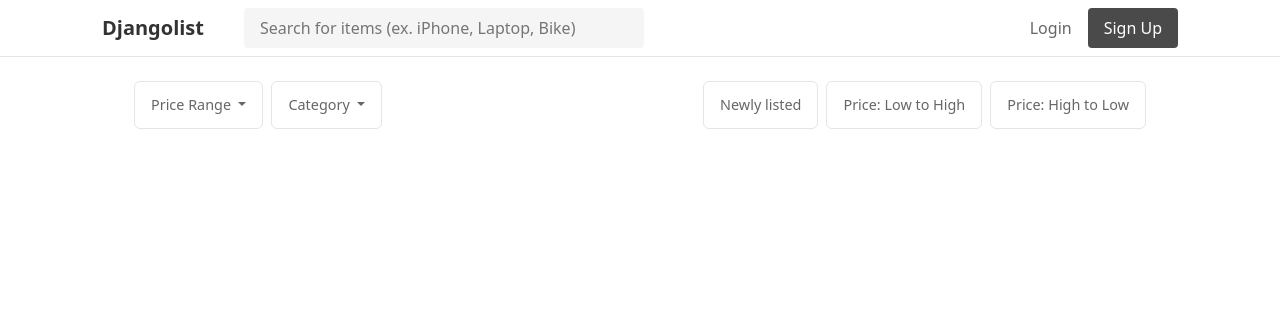
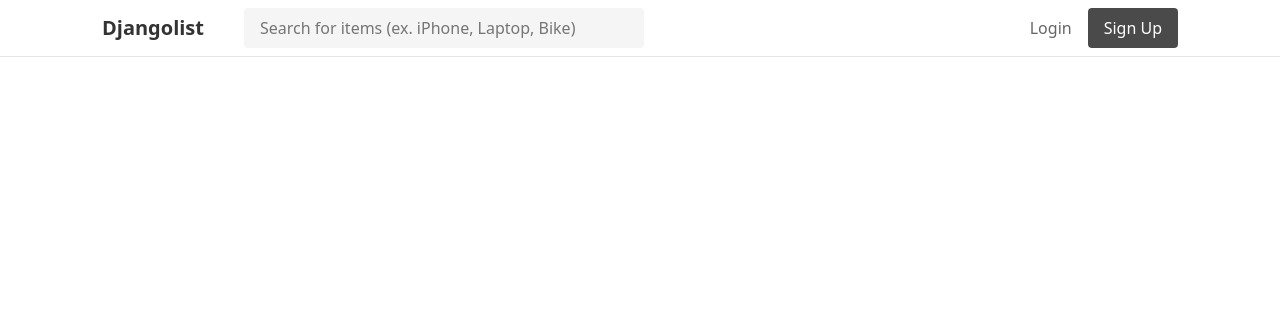
Before and after one commit to bvedant/djangolist, a Django app: page / in a window 1280 px wide. Shown: the top 317 px of the page. Run offline with Django 5.2, Linux system fonts and the light colour scheme; data that the repository does not hold is empty.

Commit message:
remove filter bar

```diff
--- a/ads/templates/ads/list.html
+++ b/ads/templates/ads/list.html
@@ -5,45 +5,6 @@
 
 {% block content %}
 <div class="container mt-4">
-    <!-- Filter Bar -->
-    <div class="d-flex justify-content-between align-items-center mb-4">
-        <div class="d-flex gap-2">
-            <div class="dropdown">
-                <button class="btn btn-outline-secondary dropdown-toggle" type="button" data-bs-toggle="dropdown">
-                    Price Range
-                </button>
-                <ul class="dropdown-menu">
-                    <li><a class="dropdown-item" href="#">All Prices</a></li>
-                    <li><a class="dropdown-item" href="#">Under $50</a></li>
-                    <li><a class="dropdown-item" href="#">$50 - $200</a></li>
-                    <li><a class="dropdown-item" href="#">$200 - $1000</a></li>
-                    <li><a class="dropdown-item" href="#">Over $1000</a></li>
-                </ul>
-            </div>
-            <div class="dropdown">
-                <button class="btn btn-outline-secondary dropdown-toggle" type="button" data-bs-toggle="dropdown">
-                    Category
-                </button>
-                <ul class="dropdown-menu">
-                    {% for category in categories %}
-                    <li><a class="dropdown-item" href="?category={{ category.slug }}">{{ category.name }}</a></li>
-                    {% endfor %}
-                </ul>
-            </div>
-        </div>
-        <div class="d-flex gap-2">
-            <a href="?sort=newest" class="btn btn-outline-secondary {% if request.GET.sort == 'newest' %}active{% endif %}">
-                Newly listed
-            </a>
-            <a href="?sort=price_low" class="btn btn-outline-secondary {% if request.GET.sort == 'price_low' %}active{% endif %}">
-                Price: Low to High
-            </a>
-            <a href="?sort=price_high" class="btn btn-outline-secondary {% if request.GET.sort == 'price_high' %}active{% endif %}">
-                Price: High to Low
-            </a>
-        </div>
-    </div>
-
     <!-- Ads Grid -->
     <div class="row g-4">
         {% for ad in ads %}
```
